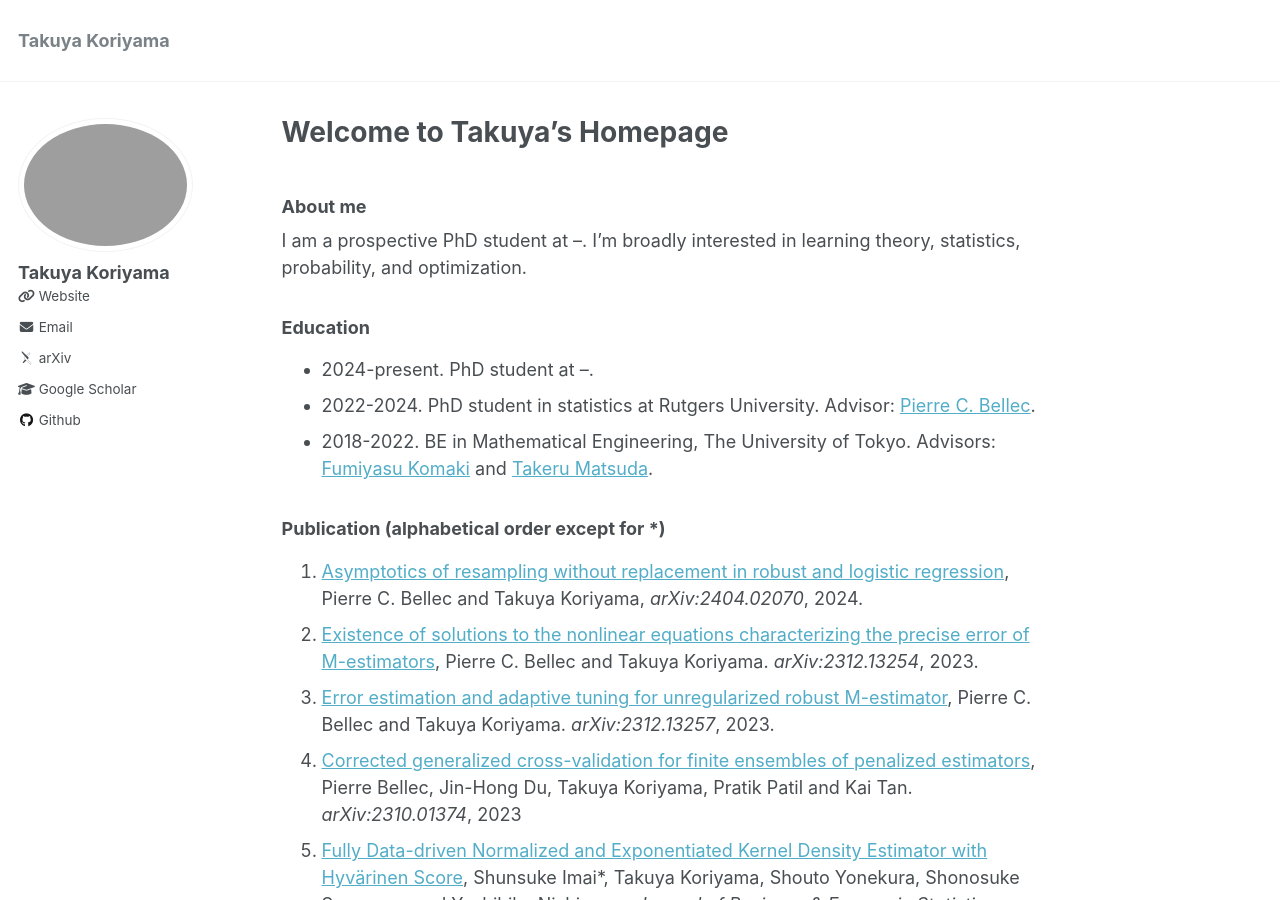
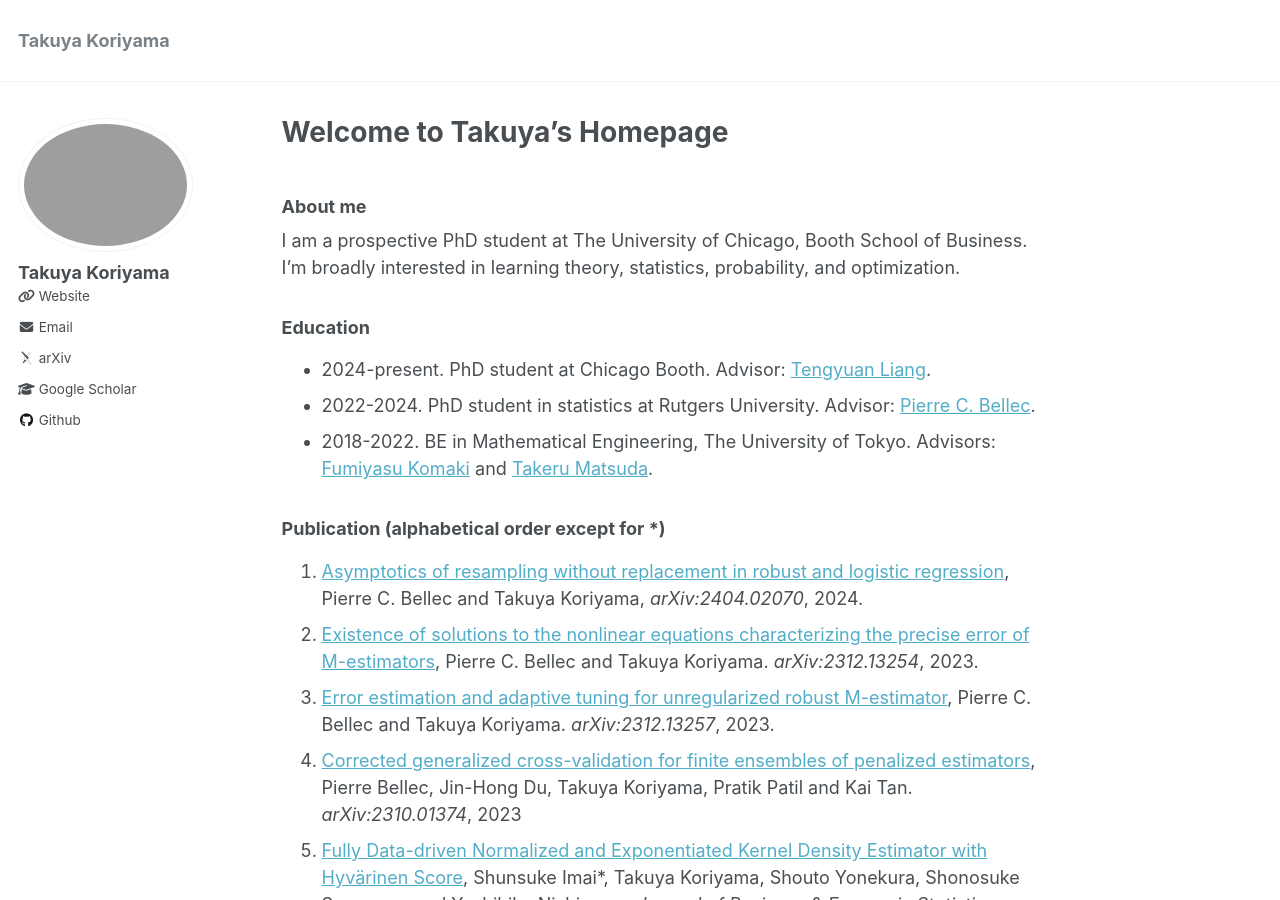
Before and after one commit to TakuyaKoriyama/takuyakoriyama.github.io, a Jekyll site: the page built from _pages/about.md, in a window 1280 px wide and 900 px high. Built offline with Jekyll 4.4.1, drawn with Linux system fonts in a browser that asks for light colours; some web fonts are replaced.

Commit message:
Update about.md

```diff
--- a/_pages/about.md
+++ b/_pages/about.md
@@ -8,14 +8,12 @@ redirect_from:
 ---
 
 ### About me
-<!-- I am a prospective PhD student at The University of Chicago, Booth School of Business. -->
-I am a prospective PhD student at --.
+I am a prospective PhD student at The University of Chicago, Booth School of Business.
 I'm broadly interested in learning theory, statistics, probability, and optimization.
 
 ### Education
-* 2024-present. PhD student at --.
+* 2024-present. PhD student at Chicago Booth. Advisor: [Tengyuan Liang](https://tyliang.github.io/).
 * 2022-2024. PhD student in statistics at Rutgers University. Advisor: [Pierre C. Bellec](https://statweb.rutgers.edu/PCB71/).
-<!-- * 2021-2022. Part-time researcher at RIKEN. Mentor: [Takeru Matsuda](http://www.stat.t.u-tokyo.ac.jp/~t-matsuda/) -->
 * 2018-2022. BE in Mathematical Engineering, The University of Tokyo. Advisors: [Fumiyasu Komaki](http://www.stat.t.u-tokyo.ac.jp/~komaki/index-e.html) and [Takeru Matsuda](http://www.stat.t.u-tokyo.ac.jp/~t-matsuda/).
 
 ### Publication (alphabetical order except for \*)
```
